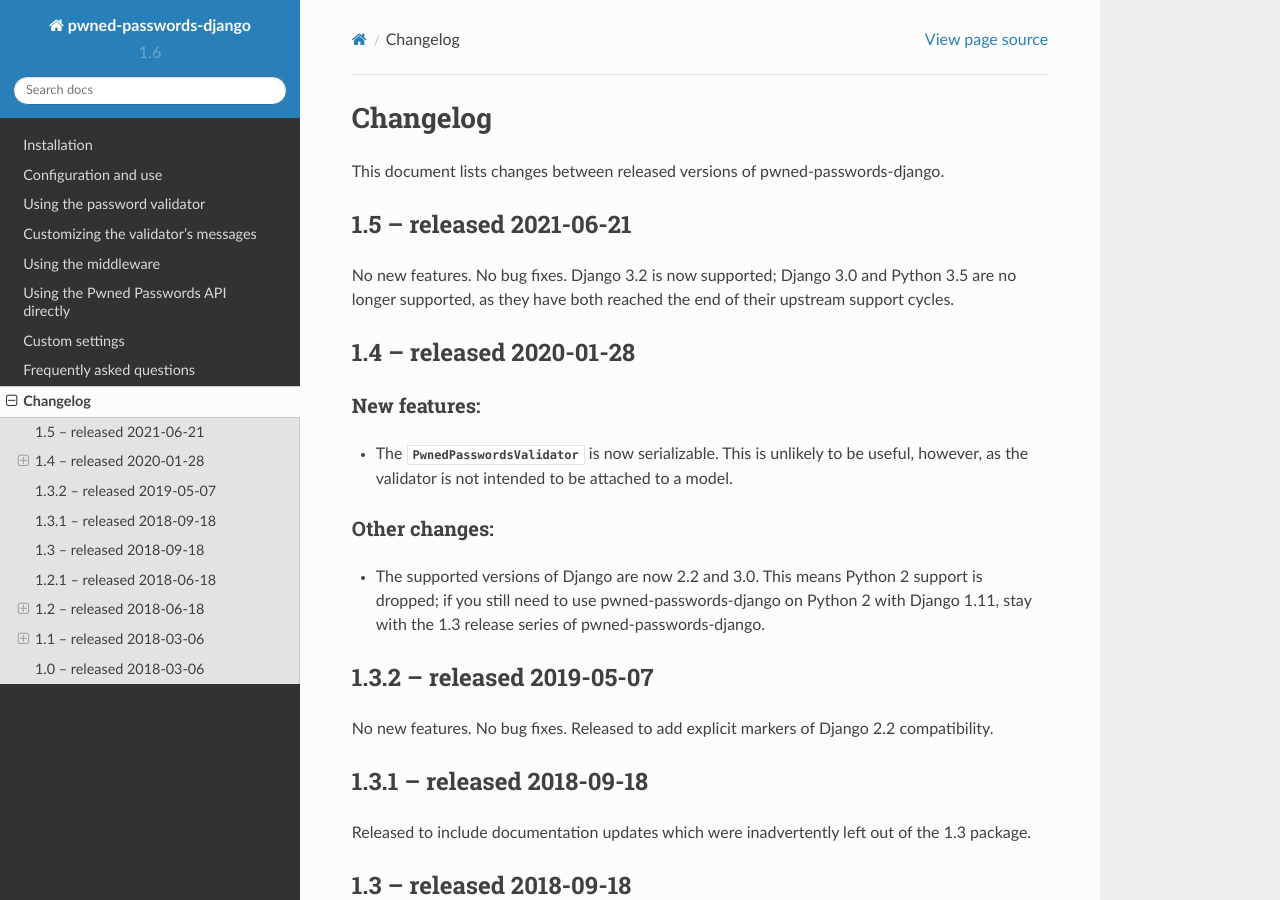
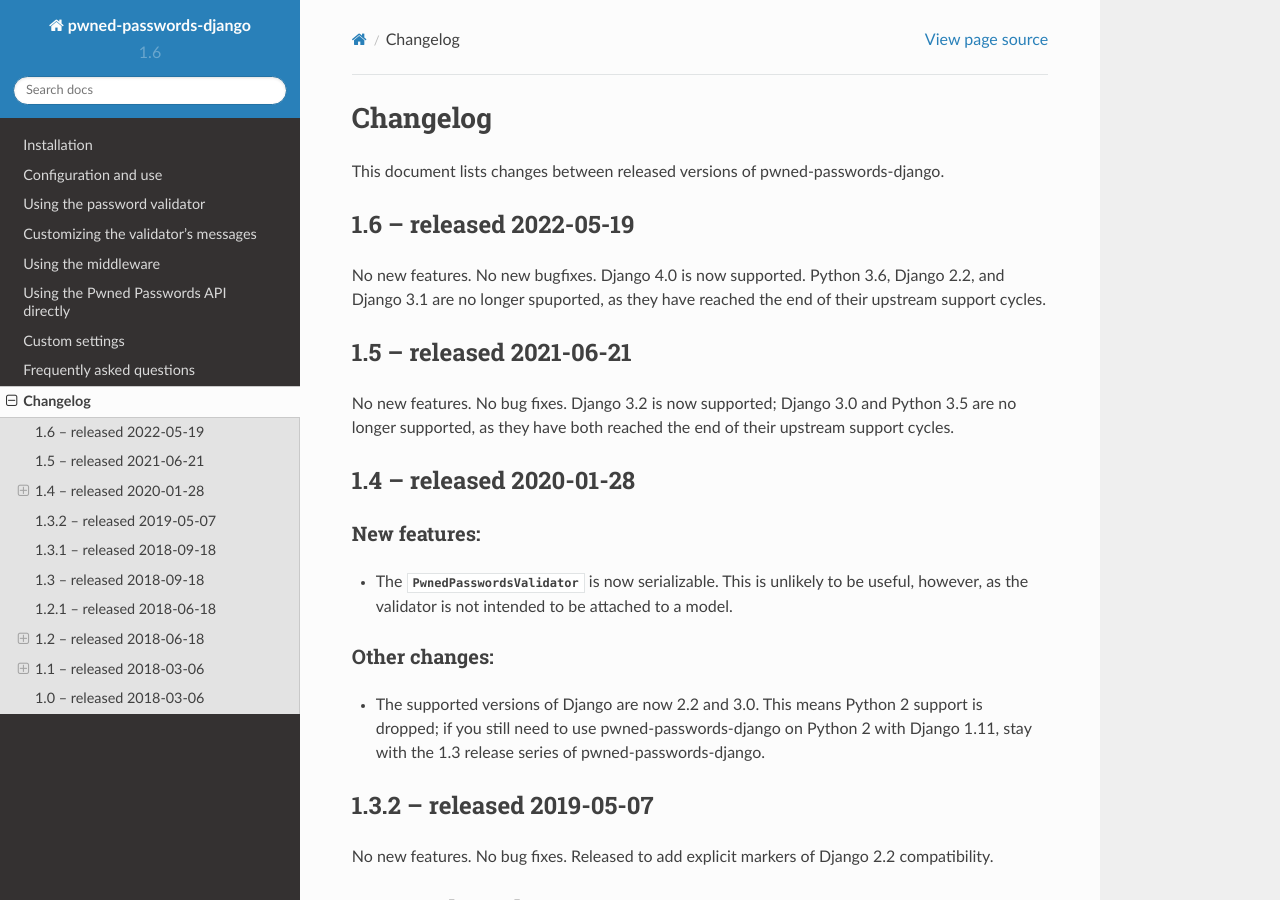
Before and after one commit to ubernostrum/pwned-passwords-django, a Sphinx documentation site: the page built from docs/changelog.rst, in a window 1280 px wide and 900 px high. Built offline with Sphinx 7.4.7 and the Read the Docs theme 2.0.0, drawn with Linux system fonts in a browser that asks for light colours.

Commit message:
Update the changelog.

```diff
--- a/docs/changelog.rst
+++ b/docs/changelog.rst
@@ -6,6 +6,13 @@
 
 This document lists changes between released versions of
 pwned-passwords-django.
+
+1.6 -- released 2022-05-19
+--------------------------
+
+No new features. No new bugfixes. Django 4.0 is now supported. Python
+3.6, Django 2.2, and Django 3.1 are no longer spuported, as they have
+reached the end of their upstream support cycles.
 
 1.5 -- released 2021-06-21
 --------------------------
```
